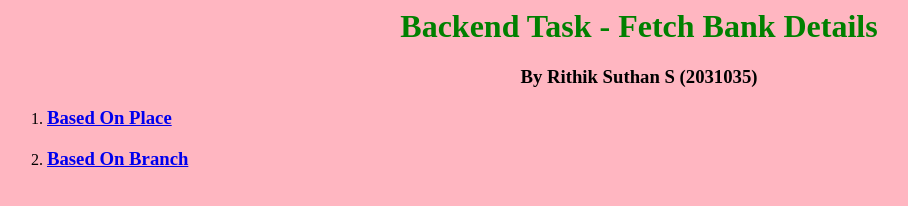
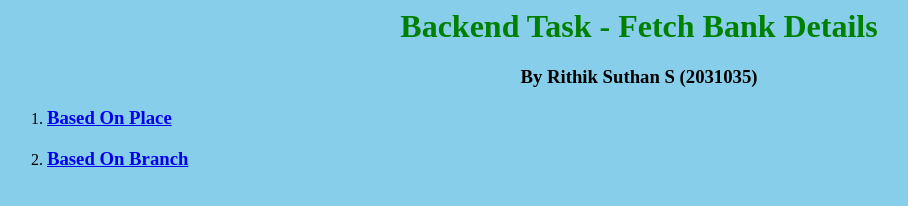
Before and after one commit to RithikSuthan/Business-On-Bot-Backend, a website: page index.html in a window 1280 px wide. Shown: the whole page, without its empty margins (1-909 px from the left). Drawn offline with Linux system fonts and the light colour scheme.

Commit message:
Update index.html

```diff
--- a/index.html
+++ b/index.html
@@ -1,5 +1,5 @@
 <html>
-  <body style="background-color:lightpink">
+  <body style="background-color:skyblue">
 
         <h1 style="color:green;text-align:center;">
         Backend Task - Fetch Bank Details
```
